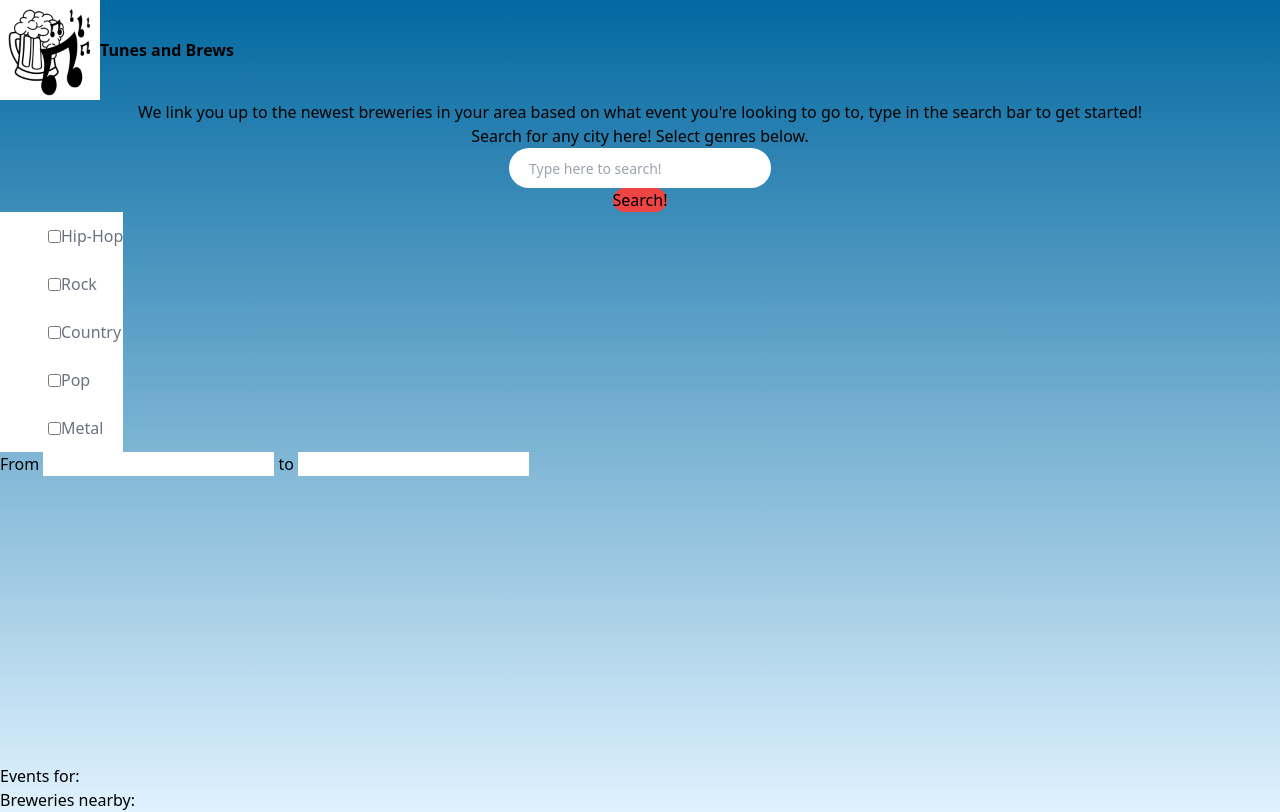
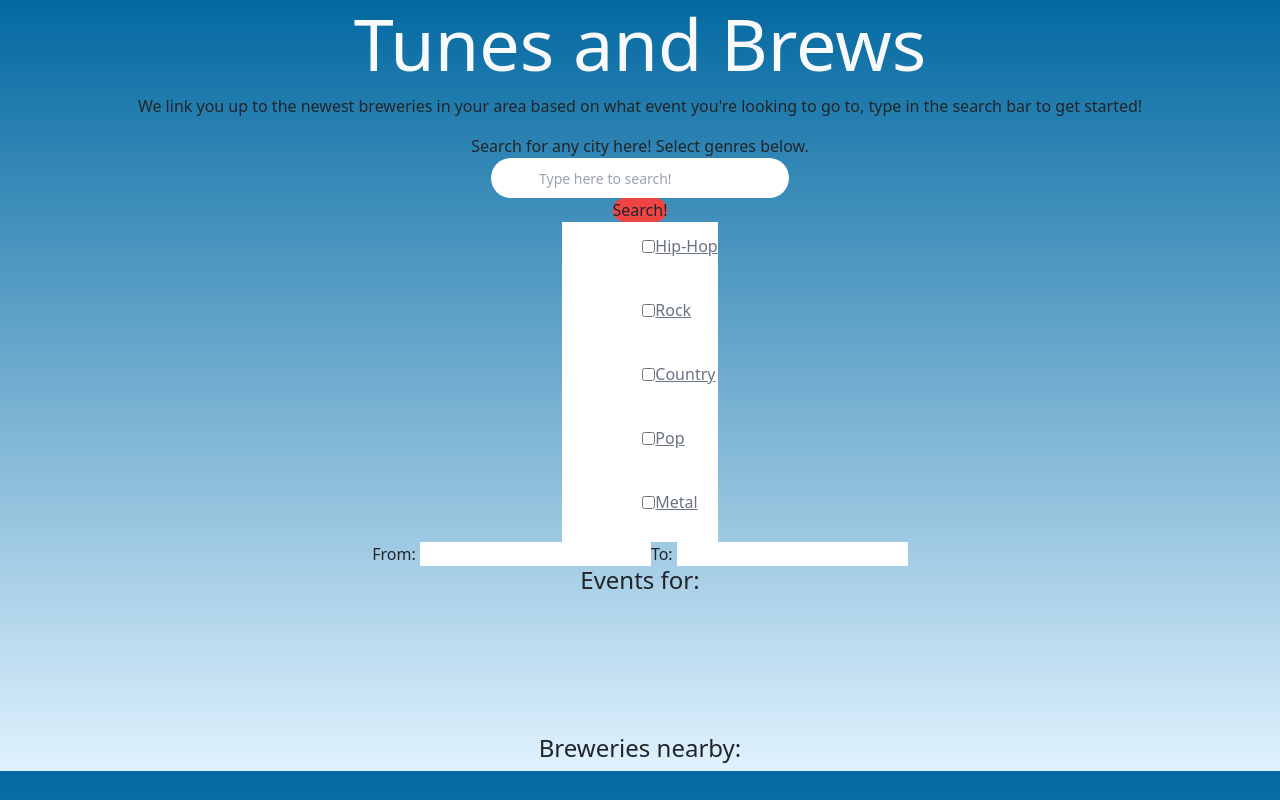
Before and after one commit to wmason1997/Upcoming-Concert-Brewery-Locator, a website: page index.html in a window 1280 px wide. Drawn offline with nearby package versions, Linux system fonts and the light colour scheme; a small style sheet from the web is missing; files whose address does not match are found by name.

Commit message:
Centered some divs on the page. Will circle back for form styling and spacing.

```diff
--- a/index.html
+++ b/index.html
@@ -4,14 +4,17 @@
     <meta charset="UTF-8">
     <meta name="viewport" content="width=device-width, initial-scale=1.0">
     <link rel='stylesheet' href="output.css" />
+    <!-- Using Bootstrap CDN -->
+    <link rel="stylesheet" href="https://cdn.jsdelivr.net/npm/bootstrap@5.3.0/dist/css/bootstrap.min.css" integrity="sha384-r9p0INz5Jv3eHJJEMaD95wq5lZtwCbsbsVZg4NBt6dW8eIPHFII8bOMbIa5cF62bw" crossorigin="anonymous">
+
     <title>Tunes and Brews</title>
 </head>
 
 <header>
-  <div class="flex items-left">
-    <img class="object-fill" src="/assets/T&B_logo.jpg" width="100px" height="100px" alt="Tunes and Brews">
+  <div class="flex justify-center">
+    <!-- <img class="object-fill" src="/assets/T&B_logo.jpg" width="100px" height="100px" alt="Tunes and Brews"> -->
     <div id='page-title' class="flex items-center">
-      <strong>Tunes and Brews</strong>
+      <h1 class="display-2 text-center text-light">Tunes and Brews</h1>
     </div>
   </div>
 
@@ -36,7 +39,7 @@
       </div>
     </form>
 
-    <form class='width: 9rem' id="checkbox">
+    <form class='flex justify-center' id="checkbox">
       <div class="min-h-screen flex flex-row">
       <div class="flex flex-col w-9/10 bg-white rounded-r-3xl overflow-hidden">
       <ul class="flex flex-col py4 ">
@@ -92,18 +95,12 @@
     </div>
       </form>
 
-    <label for="from">From</label>
-      <input type="text" id="from" name="from">
+    <div class="flex justify-center">
+    <label class="" for="from">From: <input type="text" id="from" name="from"></label>
+    <label for="to">To: <input type="text" id="to" name="to"></label>
+    </div>
 
-    <label for="to">to</label>
-      <input type="text" id="to" name="to">
-
-      <section id="ticketmaster-search-container" class="list-container">
-        <br>
-        <br>
-        <br>
-        <br>
-        <br>
+      <section class = "flex justify-center" id="ticketmaster-search-container" class="list-container">
         <br>
         <br>
         <br>
@@ -115,7 +112,7 @@
         <div id="ticketmaster-api-results-container"></div>
       </section>
 
-      <section id="brewery-search-container" class="list-container">
+      <section class = "flex justify-center" id="brewery-search-container" class="list-container">
         <h4 id="Events-header">Breweries nearby:<span id='ticketmaster-search-target'></span></h4>
         <div id="brewery-api-results-container"></div>
       </section>
```
